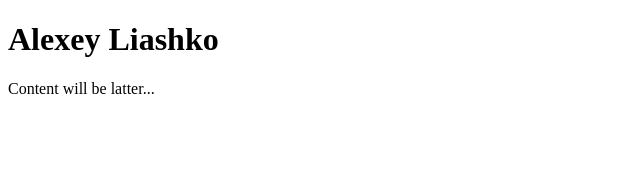
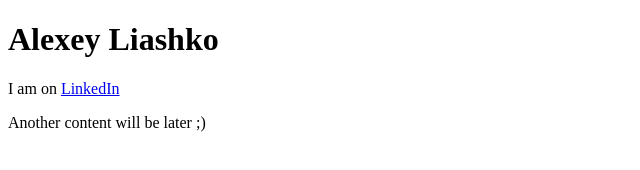
Before and after one commit to liashko/liashko.github.io, a plain HTML site: page index.html in a window 1280 px wide. Shown: the whole page, without its empty margins (0-640 px from the left). Drawn offline with Linux system fonts and the light colour scheme.

Commit message:
Update index.html

```diff
--- a/index.html
+++ b/index.html
@@ -2,6 +2,7 @@
 <html>
 <body>
 <h1>Alexey Liashko</h1>
-<p>Content will be latter...</p>
+  <p>I am on <a href="https://ua.linkedin.com/in/alexey-liashko-b50651104">LinkedIn</a></p>
+  <p>Another content will be later ;)</p>
 </body>
 </html>
```
